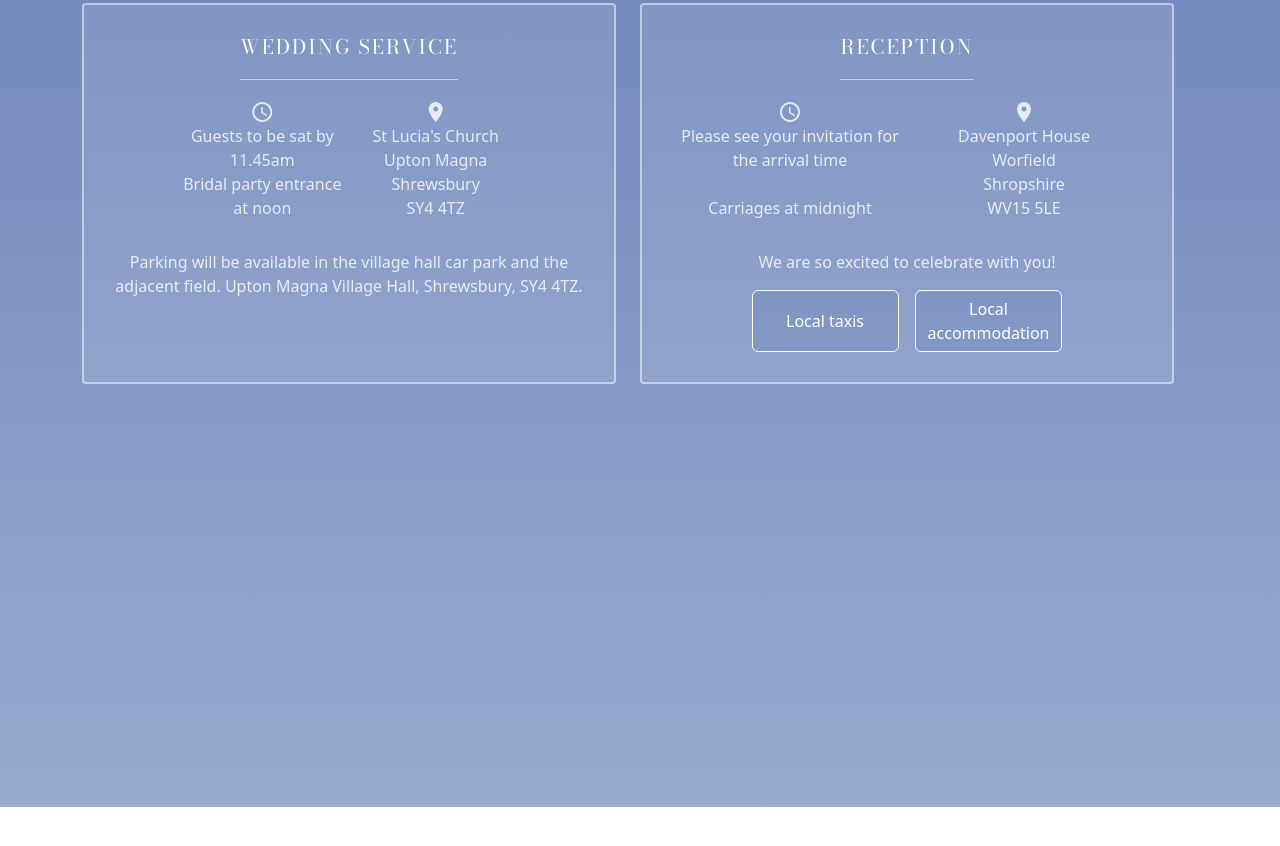
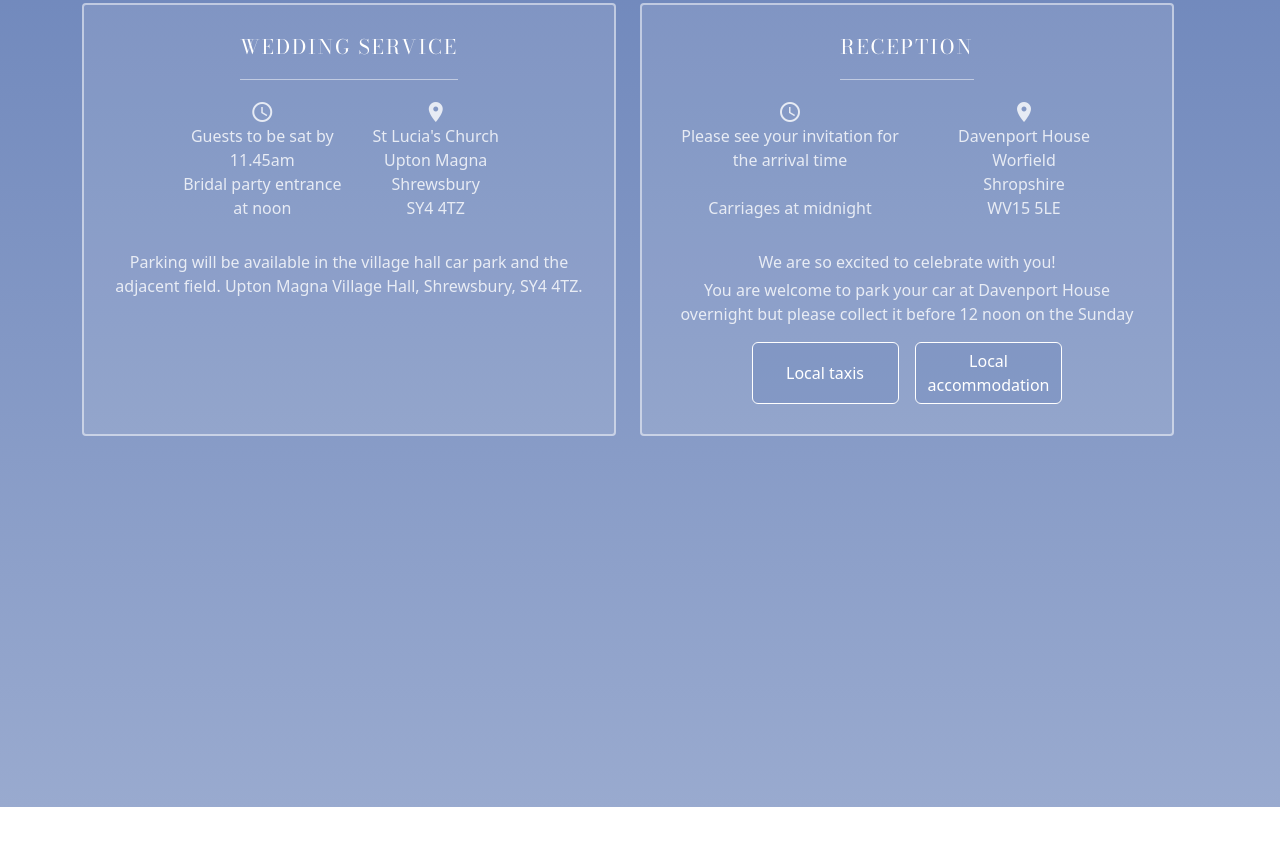
Before and after one commit to DanRogers99/Dan-and-Emma-Wedding-Website, a website: page index.html in a window 1280 px wide. Shown: the part 1073-1919 px from the top of the page. Drawn offline with nearby package versions, Linux system fonts and the light colour scheme.

Commit message:
Update index.html

```diff
--- a/index.html
+++ b/index.html
@@ -124,7 +124,11 @@
                                     </a>
                                     </div>
                                 </div>
-                                <p>We are so excited to celebrate with you!
+                                <p>
+                                    <span class="mb-1">
+                                        We are so excited to celebrate with you!
+                                    </span>
+                                 You are welcome to park your car at Davenport House overnight but please collect it before 12 noon on the Sunday
                                 </p>
                                 <div class="d-flex gap-3">
                                     <button class="btn" data-bs-target="#taxiModal" data-bs-toggle="modal">
```
